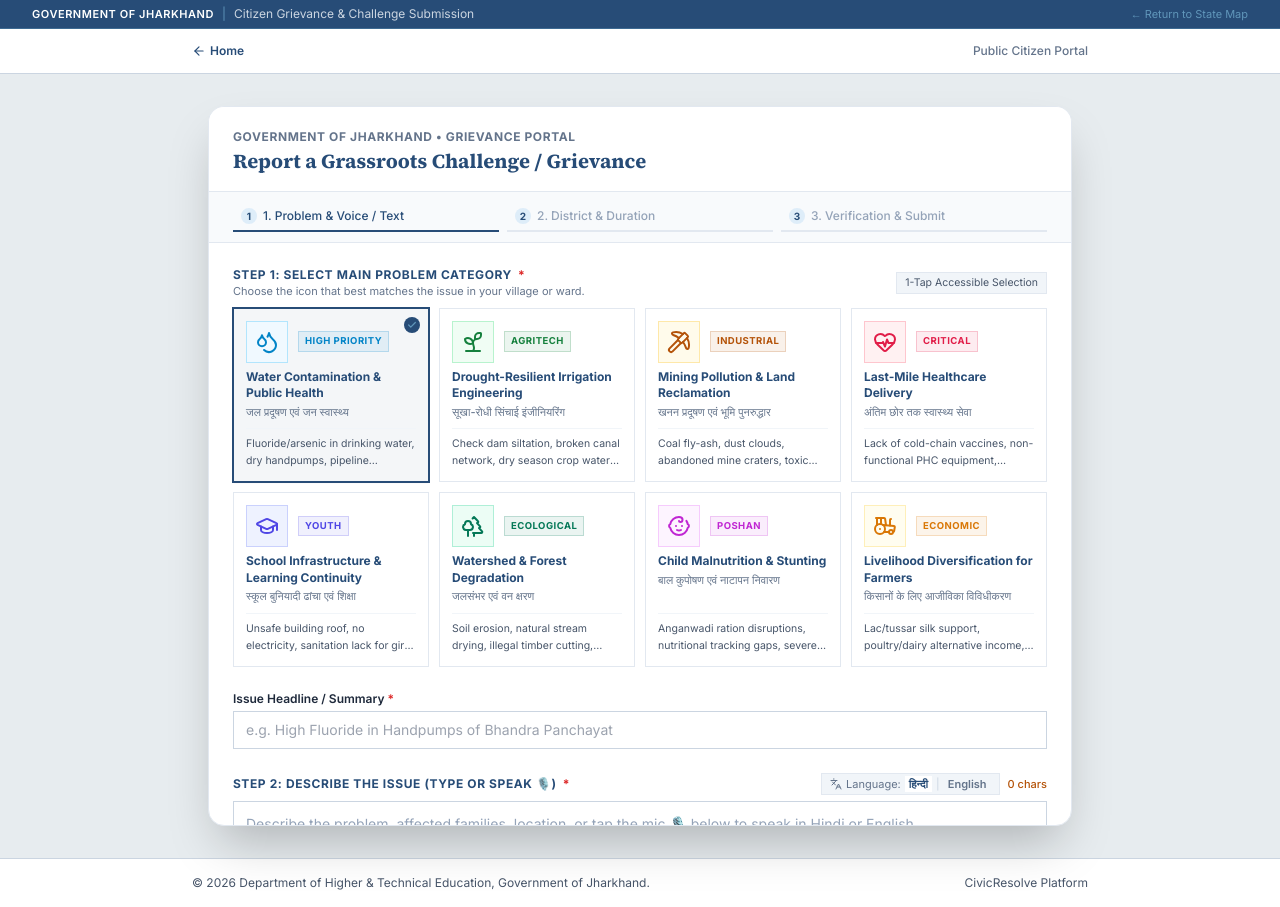
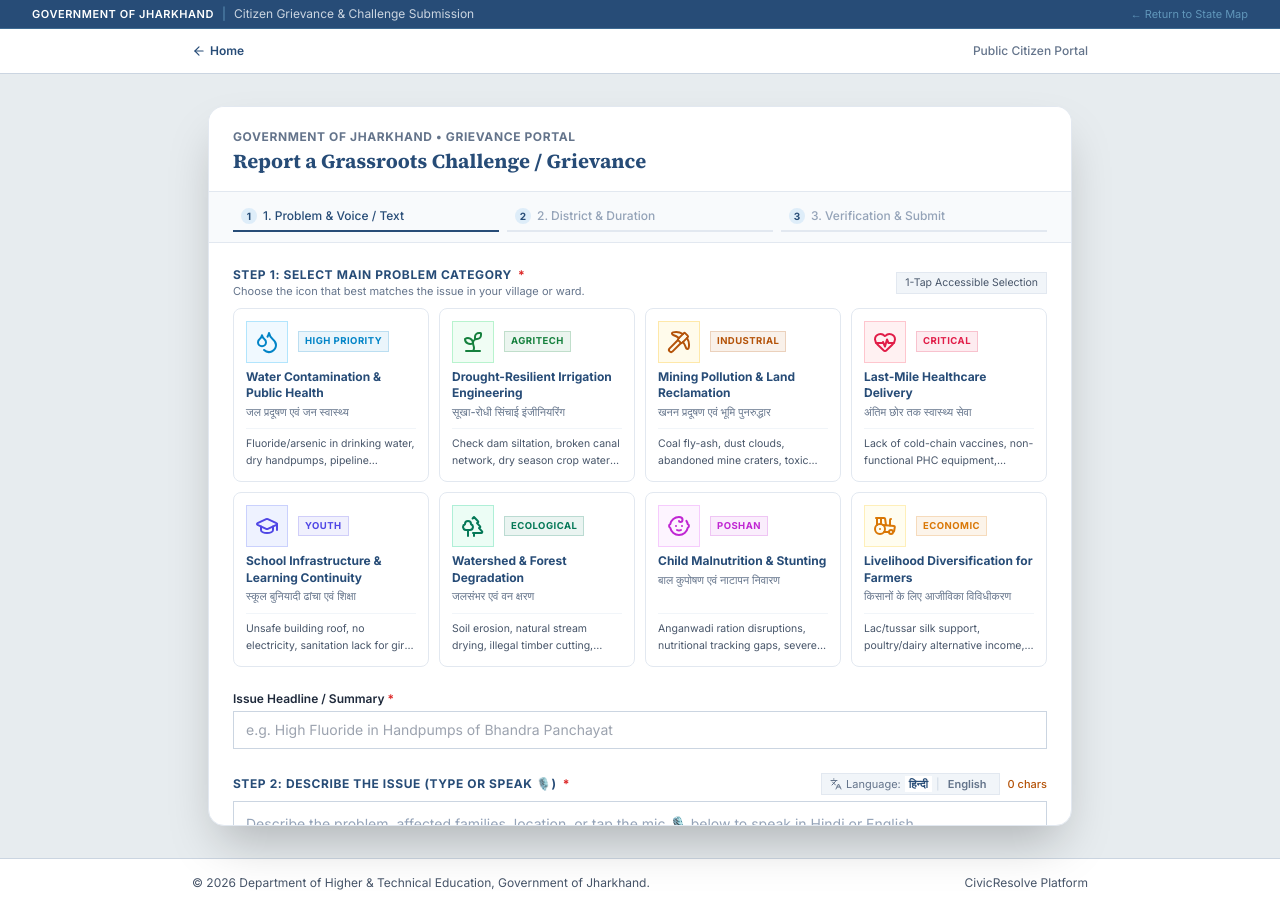
Before and after one commit to saurabhkun/SIH26, a Next.js app: page /report in a window 1280 px wide. Built offline with nearby package versions, Linux system fonts and the light colour scheme.

Commit message:
fix(wizard): invert primary button styling (white to navy) and remove default problem category auto-selection

```diff
--- a/components/CitizenSubmissionWizard.tsx
+++ b/components/CitizenSubmissionWizard.tsx
@@ -108,9 +108,9 @@ export default function CitizenSubmissionWizard({
   // Step state (1 = Challenge Selection & Description, 2 = Spatiotemporal, 3 = Identity & Verification, 4 = Success)
   const [step, setStep] = useState<number>(1);
 
-  // Selected Visual Challenge Option
-  const [selectedChallengeId, setSelectedChallengeId] = useState<string>(
-    "water-contamination",
+  // Selected Visual Challenge Option (Defaults to null to force intentional selection)
+  const [selectedChallengeId, setSelectedChallengeId] = useState<string | null>(
+    null,
   );
 
   // Step 1 Form State
@@ -548,15 +548,15 @@ export default function CitizenSubmissionWizard({
                       key={option.id}
                       type="button"
                       onClick={() => handleSelectChallenge(option)}
-                      className={`text-left p-3 border transition-all duration-150 flex flex-col justify-between rounded-xs relative group ${
+                      className={`text-left p-3 border transition-all duration-150 flex flex-col justify-between rounded-lg relative group cursor-pointer ${
                         isSelected
-                          ? "bg-navy/5 border-navy ring-1 ring-navy shadow-sm"
-                          : "bg-white border-slate-200 hover:border-slate-400 hover:bg-slate-50/70"
+                          ? "bg-navy/5 border-[#1E3A8A] ring-2 ring-[#1E3A8A] shadow-sm"
+                          : "bg-white border-slate-200 hover:border-[#1E3A8A]/60 hover:bg-slate-50/70"
                       }`}
                     >
                       {/* Active Checkmark Badge */}
                       {isSelected && (
-                        <div className="absolute top-2 right-2 w-4 h-4 bg-navy text-gold rounded-full flex items-center justify-center shadow-xs">
+                        <div className="absolute top-2 right-2 w-4 h-4 bg-[#1E3A8A] text-white rounded-full flex items-center justify-center shadow-xs">
                           <Check className="w-2.5 h-2.5 stroke-[3]" />
                         </div>
                       )}
@@ -908,12 +908,12 @@ export default function CitizenSubmissionWizard({
             <div className="flex justify-end pt-4 border-t border-slate-200">
               <button
                 type="button"
-                disabled={!title.trim() || description.trim().length < 10}
+                disabled={!selectedChallengeId || !title.trim() || description.trim().length < 10}
                 onClick={() => {
                   if (isListening) toggleListening();
                   setStep(2);
                 }}
-                className="inline-flex items-center px-6 py-2.5 bg-navy text-gold text-xs font-bold border border-gold/40 hover:bg-navyLight disabled:opacity-50 disabled:cursor-not-allowed shadow-xs transition-colors"
+                className="px-5 py-2.5 rounded-lg font-semibold text-xs transition-all duration-150 ease-in-out bg-white text-[#1E3A8A] border border-[#1E3A8A] hover:bg-[#1E3A8A] hover:text-white disabled:bg-slate-100 disabled:text-slate-400 disabled:border-slate-200 disabled:cursor-not-allowed cursor-pointer shadow-xs inline-flex items-center"
               >
                 Next: District & Location
                 <ArrowRight className="w-3.5 h-3.5 ml-1.5" />
@@ -1004,7 +1004,7 @@ export default function CitizenSubmissionWizard({
               <button
                 type="button"
                 onClick={() => setStep(1)}
-                className="inline-flex items-center px-4 py-2 bg-white text-slate-700 text-xs font-medium border border-slate-300 hover:bg-slate-50"
+                className="inline-flex items-center px-4 py-2 bg-white text-slate-700 text-xs font-medium border border-slate-300 hover:bg-slate-50 rounded-lg transition-colors cursor-pointer"
               >
                 <ArrowLeft className="w-3.5 h-3.5 mr-1.5" />
                 Back
@@ -1012,7 +1012,7 @@ export default function CitizenSubmissionWizard({
               <button
                 type="button"
                 onClick={() => setStep(3)}
-                className="inline-flex items-center px-5 py-2 bg-navy text-gold text-xs font-semibold border border-gold/40 hover:bg-navyLight"
+                className="inline-flex items-center px-5 py-2.5 rounded-lg font-semibold text-xs transition-all duration-150 ease-in-out bg-white text-[#1E3A8A] border border-[#1E3A8A] hover:bg-[#1E3A8A] hover:text-white disabled:bg-slate-100 disabled:text-slate-400 disabled:border-slate-200 disabled:cursor-not-allowed cursor-pointer shadow-xs"
               >
                 Next: Verification
                 <ArrowRight className="w-3.5 h-3.5 ml-1.5" />
@@ -1119,7 +1119,7 @@ export default function CitizenSubmissionWizard({
                   <button
                     type="button"
                     onClick={handleVerifyOtp}
-                    className="px-4 py-1.5 bg-navy text-gold text-xs font-semibold border border-gold/40 hover:bg-navyLight"
+                    className="px-4 py-1.5 rounded-lg font-semibold text-xs transition-all duration-150 ease-in-out bg-white text-[#1E3A8A] border border-[#1E3A8A] hover:bg-[#1E3A8A] hover:text-white disabled:bg-slate-100 disabled:text-slate-400 disabled:border-slate-200 disabled:cursor-not-allowed cursor-pointer shadow-xs"
                   >
                     Verify OTP
                   </button>
@@ -1140,7 +1140,7 @@ export default function CitizenSubmissionWizard({
               <button
                 type="button"
                 onClick={() => setStep(2)}
-                className="inline-flex items-center px-4 py-2 bg-white text-slate-700 text-xs font-medium border border-slate-300 hover:bg-slate-50"
+                className="inline-flex items-center px-4 py-2 bg-white text-slate-700 text-xs font-medium border border-slate-300 hover:bg-slate-50 rounded-lg transition-colors cursor-pointer"
               >
                 <ArrowLeft className="w-3.5 h-3.5 mr-1.5" />
                 Back
@@ -1150,7 +1150,7 @@ export default function CitizenSubmissionWizard({
                 disabled={
                   isSubmitting || !citizenName.trim() || !mobileVerified
                 }
-                className="inline-flex items-center px-6 py-2 bg-navy text-gold text-xs font-bold border border-gold hover:bg-navyLight disabled:opacity-50 disabled:cursor-not-allowed"
+                className="inline-flex items-center px-6 py-2.5 rounded-lg font-semibold text-xs transition-all duration-150 ease-in-out bg-white text-[#1E3A8A] border border-[#1E3A8A] hover:bg-[#1E3A8A] hover:text-white disabled:bg-slate-100 disabled:text-slate-400 disabled:border-slate-200 disabled:cursor-not-allowed cursor-pointer shadow-xs"
               >
                 {isSubmitting
                   ? "Submitting Challenge..."
@@ -1231,7 +1231,7 @@ export default function CitizenSubmissionWizard({
               <Link
                 href={`/district/${encodeURIComponent(submissionResult.district)}`}
                 onClick={() => router.refresh()}
-                className="inline-flex items-center justify-center px-4 py-2 bg-navy text-gold text-xs font-semibold border border-gold/50 hover:bg-navyLight"
+                className="inline-flex items-center justify-center px-5 py-2.5 rounded-lg font-semibold text-xs transition-all duration-150 ease-in-out bg-white text-[#1E3A8A] border border-[#1E3A8A] hover:bg-[#1E3A8A] hover:text-white shadow-xs cursor-pointer"
               >
                 View {submissionResult.district} Dashboard &rarr;
               </Link>
@@ -1239,6 +1239,7 @@ export default function CitizenSubmissionWizard({
                 type="button"
                 onClick={() => {
                   setStep(1);
+                  setSelectedChallengeId(null);
                   setTitle("");
                   setDescription("");
                   setFiles([]);
@@ -1247,7 +1248,7 @@ export default function CitizenSubmissionWizard({
                   setEnteredOtp("");
                   setSubmissionResult(null);
                 }}
-                className="inline-flex items-center justify-center px-4 py-2 bg-white text-slate-700 text-xs font-medium border border-slate-300 hover:bg-slate-50"
+                className="inline-flex items-center justify-center px-5 py-2.5 rounded-lg font-medium text-xs bg-white text-slate-700 border border-slate-300 hover:bg-slate-50 transition-colors cursor-pointer"
               >
                 Report Another Challenge
               </button>
```
